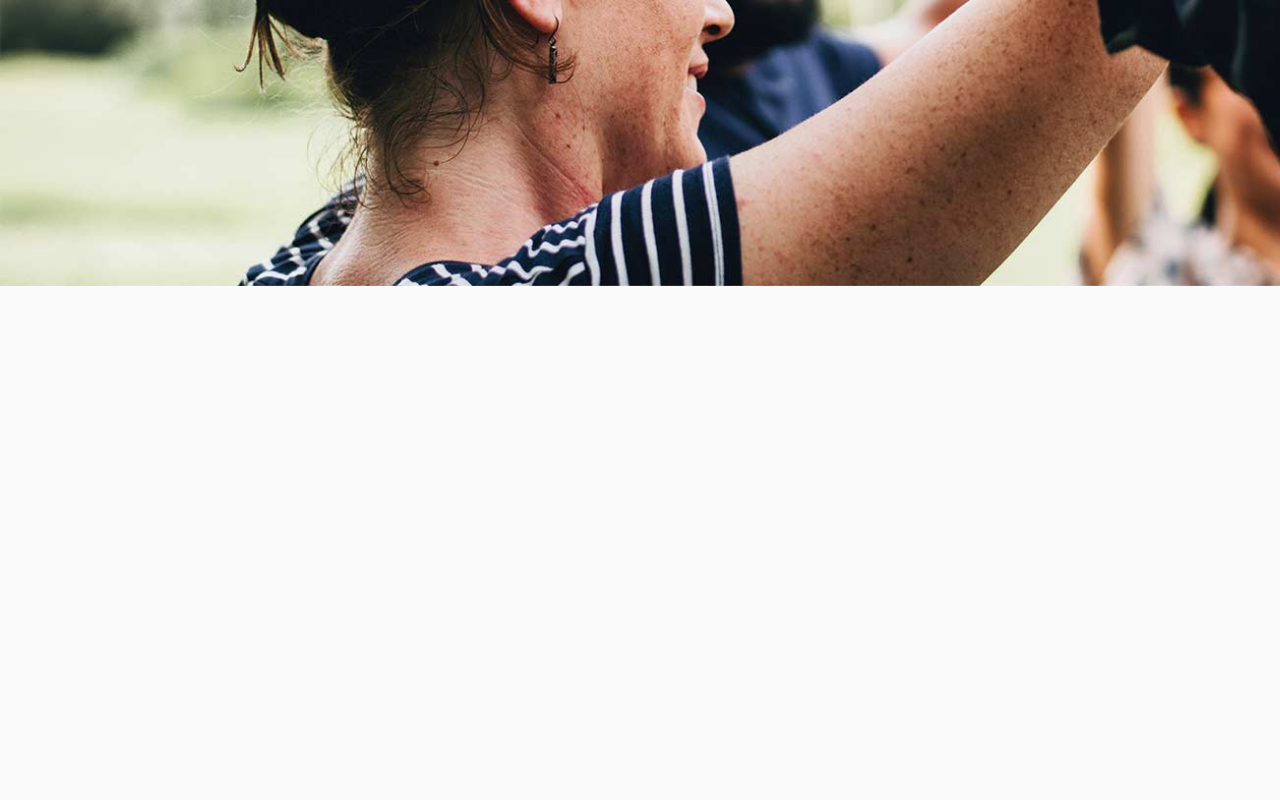
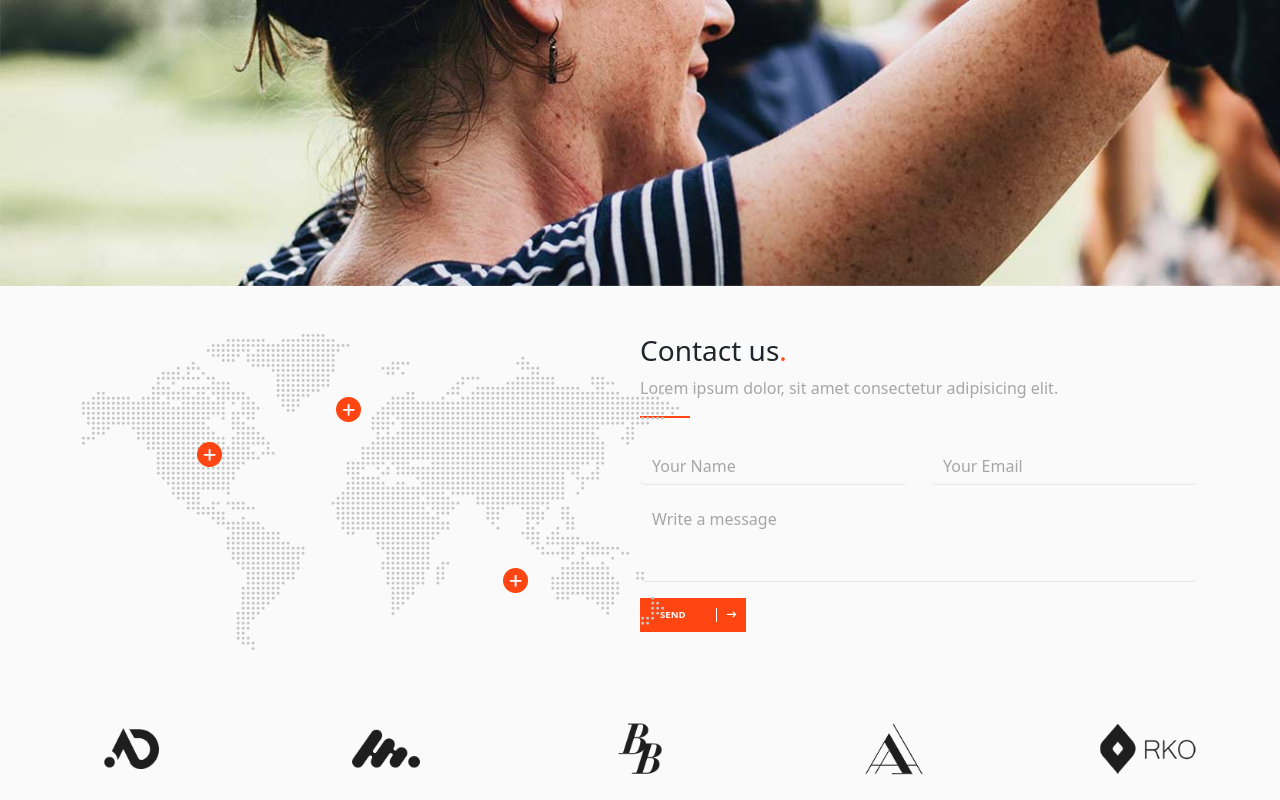
Before and after one commit to enrico-amerio/proj-html-vuejs, a Vue app: page / in a window 1280 px wide. Shown: the part 4984-5784 px from the top of the page. Before the commit the page ends 5270 px from the top, so only its background shows below. Built offline with nearby package versions, Linux system fonts and the light colour scheme.

Commit message:
[add] section

```diff
--- /dev/null
+++ b/src/components/ContactUs.vue
@@ -0,0 +1,109 @@
+<script>
+import {store} from '../data/store'
+import slideJumbo from '../assets/db.json'
+
+  export default {
+    data(){
+      return{
+        store,
+        slideJumbo
+      }
+    },
+}
+</script>
+
+<template>
+  <div class="container d-flex pt-5 pb-5  ">
+    <div class="col-xl-6 left">
+      <img src="../assets/img/h1-contact-rev-01.png" alt="worldimg">
+      <img class="pin" src="../assets/img/h1-contact-rev-02.png" alt="pin" id="pin1">
+      <img class="pin" src="../assets/img/h1-contact-rev-02.png" alt="pin" id="pin2">
+      <img class="pin" src="../assets/img/h1-contact-rev-02.png" alt="pin" id="pin3">
+    </div>
+    <div class="col-xl-6">
+      <h3>Contact us</h3>
+      <p>Lorem ipsum dolor, sit amet consectetur adipisicing elit.</p>
+      <div class="line"></div>
+      <div class="row">
+        <div class="col-12 col-lg-6">
+          <div class="mb-3 ">
+            <input type="text" class="form-control shadow-none" id="Inputname" placeholder="Your Name">
+          </div>
+        </div>
+        <div class="col-12 col-lg-6">
+          <div class="mb-3">
+            <input type="text" class="form-control shadow-none" placeholder="Your Email">
+          </div>
+        </div>
+        <div class="col-12">
+          <div class="mb-3">
+            <input type="text" class="form-control shadow-none message" placeholder="Write a message">
+          </div>
+          <a class="my_btn full">
+            <div class="my-btn-title">SEND</div>
+            <div class="my-btn-icon"><i class="fa-solid fa-arrow-right-long"></i></div>
+          </a>
+        </div>
+      </div>
+    </div>
+  </div>
+  <div class="container pt-4 pb-4">
+    <div class="col-12 d-flex justify-content-between">
+      <a><img src="../assets/img/h4-clients-img-03.png" alt="" class="logo"></a>
+      <a><img src="../assets/img/h4-clients-img-05.png" alt="" class="logo"></a>
+      <a><img src="../assets/img/h4-clients-img-07.png" alt="" class="logo"></a>
+      <a><img src="../assets/img/h4-clients-img-09.png" alt="" class="logo"></a>
+      <a><img src="../assets/img/h4-clients-img-01.png" alt="" class="logo"></a>
+    </div>
+  </div>
+</template>
+
+<style lang="scss" scoped>
+@use '../assets/scss/main';
+@use '../assets/scss/partials/variables' as * ;
+.line{
+  border-bottom: 2px solid $main-orange;
+  width: 50px;
+  margin-bottom: 30px;
+}
+  h3::after{
+    content: '.';
+    color: $main-orange;
+  }
+.left{
+  position: relative;
+  .pin{
+    position:absolute
+  }
+  #pin1{
+    right: 75%;
+    top:34%;
+  }
+  #pin2{
+    right: 50%;
+    top:20%;
+  }
+  #pin3{
+    right: 20%;
+    bottom:18%;
+  }
+}
+.form-control{
+  border:0px;
+  border-bottom: 1px solid #e5e5e5 ;
+  background-color: #fafafa ;
+  &::placeholder {
+  color: #A6A6A6;
+  opacity: 1;
+}
+&.message{
+  padding-bottom: 50px;
+}
+}
+.logo{
+ width: 100px;
+}
+.logo:hover{
+  filter: invert(45%) sepia(100%) saturate(4377%) hue-rotate(353deg) brightness(100%) contrast(102%);
+}
+</style>
--- a/src/components/Main.vue
+++ b/src/components/Main.vue
@@ -5,8 +5,11 @@ import Events from './Events.vue';
 import Testimonials from './Testimonials.vue';
 import Video from './Video.vue';
 import LatestNews from './LatestNews.vue';
+import ContactUs from './ContactUs.vue'
 import CreativeLeader from './CreativeLeader.vue';
 import Staff from './Staff.vue';
+import ContactUsVue from './ContactUs.vue';
+
   export default {
     data(){
       return{
@@ -20,7 +23,8 @@ import Staff from './Staff.vue';
       CreativeLeader,
       LatestNews,
       Testimonials,
-      Video
+      Video,
+      ContactUs
     }
   }
 </script>
@@ -34,6 +38,7 @@ import Staff from './Staff.vue';
   <LatestNews/>
   <Testimonials/>
   <Video/>
+  <ContactUs/>
 </template>
 
 
```
